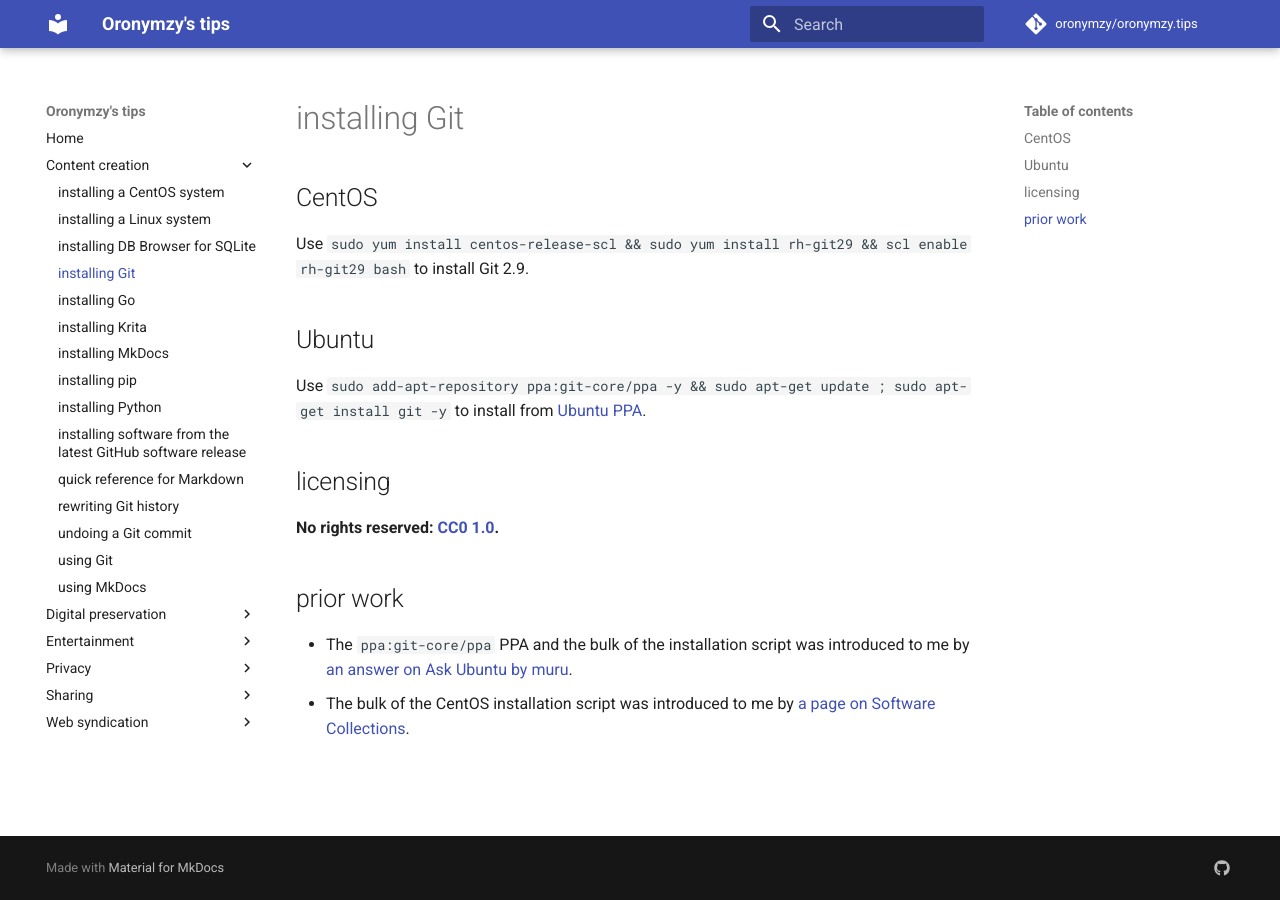
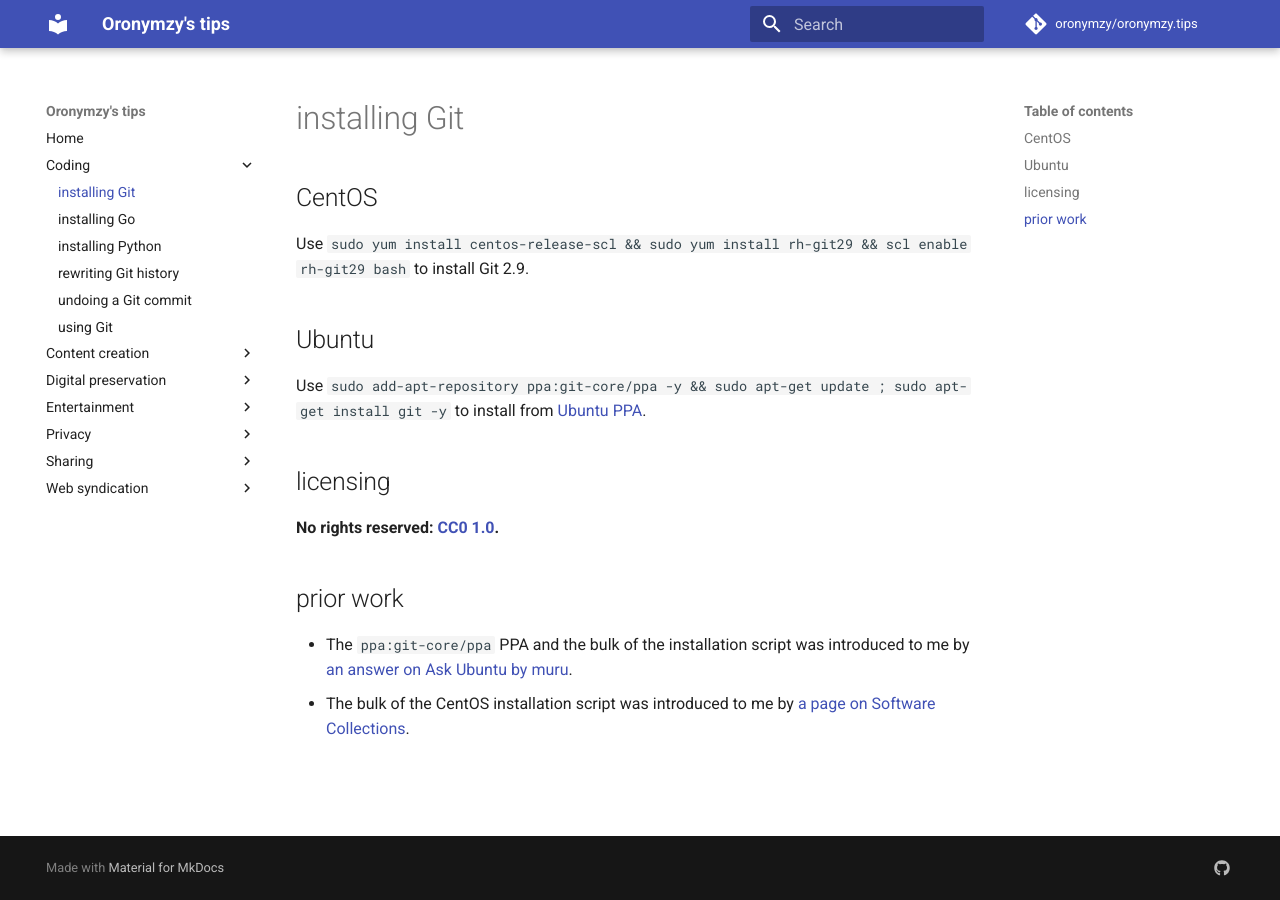
Before and after one commit to oronymzy/tips, an MkDocs documentation site: the page built from docs/instGit.md, in a window 1280 px wide. Built offline with MkDocs 1.6.1 and Material for MkDocs 9.7.7, drawn with Linux system fonts in a browser that asks for light colours; comment, search, counter and statistics services are not loaded; part of the change alters nothing that is shown.

Commit message:
Add 'Coding' section, rearrange tips

```diff
--- a/mkdocs.yml
+++ b/mkdocs.yml
@@ -1,21 +1,22 @@
 site_name: Oronymzy's tips
 nav:
   - Home: 'README.md'
+  - Coding:
+    - installing Git: 'instGit.md'
+    - installing Go: 'instlGo.md'
+    - installing Python: 'insPyth.md'
+    - rewriting Git history: 'rGithst.md'
+    - undoing a Git commit: 'undGitc.md'
+    - using Git: 'usngGit.md'
   - Content creation:
     - installing a CentOS system: 'insCOSs.md'
     - installing a Linux system: 'insLnxS.md'
     - installing DB Browser for SQLite: 'inDBSQL.md'
-    - installing Git: 'instGit.md'
-    - installing Go: 'instlGo.md'
     - installing Krita: 'insKrta.md'
     - installing MkDocs: 'insMkDc.md'
     - installing pip: 'instpip.md'
-    - installing Python: 'insPyth.md'
     - installing software from the latest GitHub software release: 'islGHsr.md'
     - quick reference for Markdown: 'qrMkdwn.md'
-    - rewriting Git history: 'rGithst.md'
-    - undoing a Git commit: 'undGitc.md'
-    - using Git: 'usngGit.md'
     - using MkDocs: 'usgMkDc.md'
   - Digital preservation:
     - collecting music from the Free Music Archive: 'cmscFMA.md'
```
